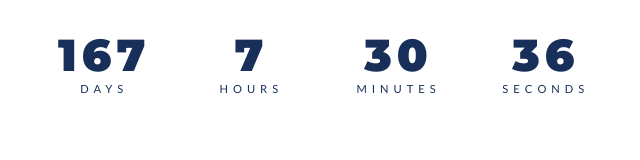
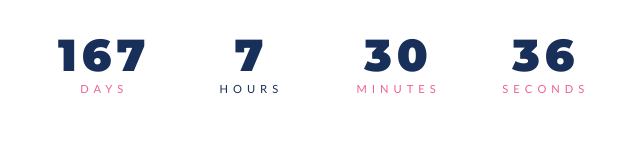
Before and after one commit to ariananotion/notion, a plain HTML site: page countdownclear.html in a window 1280 px wide. Shown: the whole page, without its empty margins (315-955 px from the left). Drawn offline with Linux system fonts and the light colour scheme.

Commit message:
Update countdownclear.html

```diff
--- a/countdownclear.html
+++ b/countdownclear.html
@@ -12,7 +12,7 @@ body{
 }
 
 #timer {
-  color: #183059;
+  color: #F06292;
   text-align: center;
   text-transform: uppercase;
   font-family: 'Lato', sans-serif;
```
